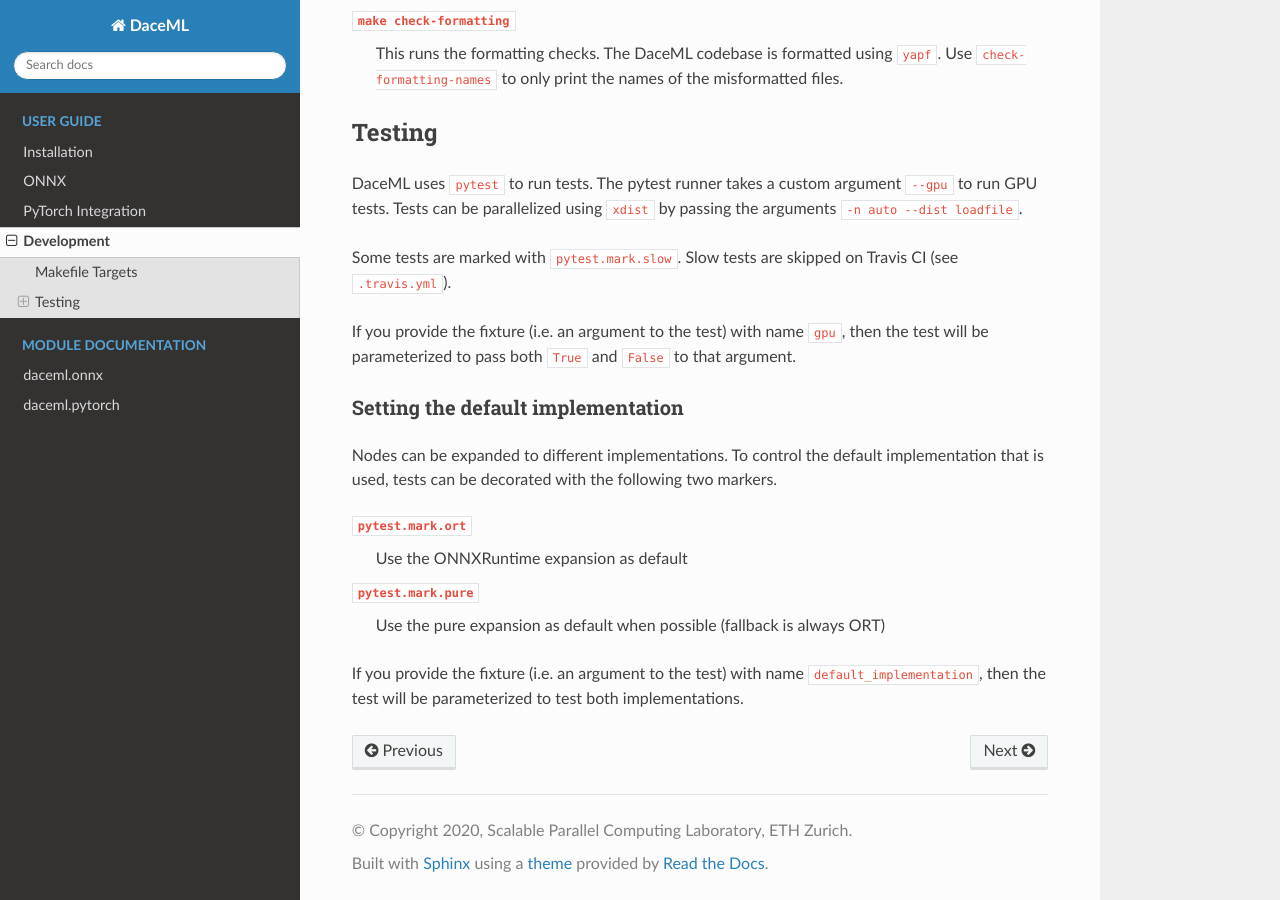
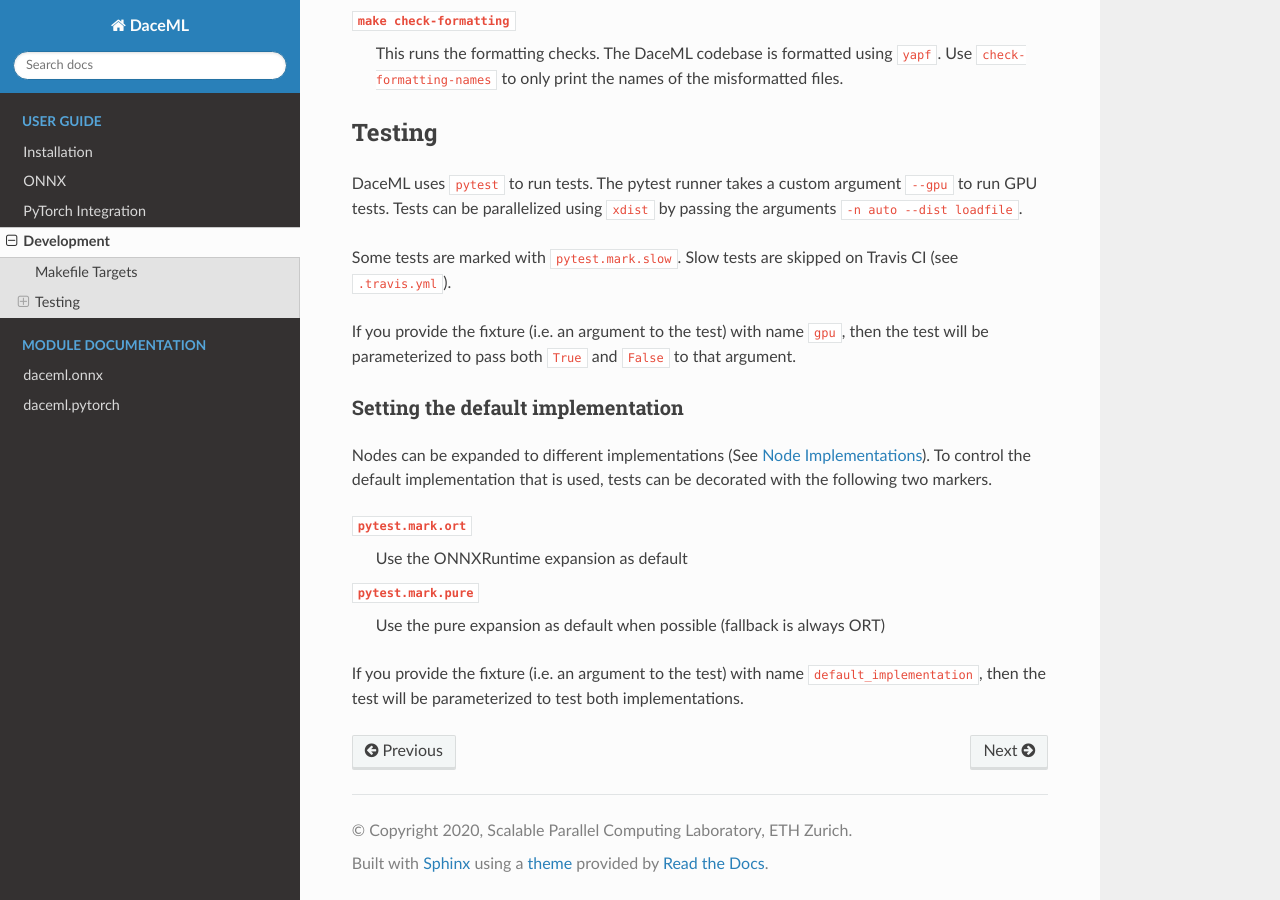
Before and after one commit to spcl/daceml, a Sphinx documentation site: the page built from doc/overviews/development.rst, in a window 1280 px wide and 900 px high, scrolled down 740 px. Built offline with Sphinx 7.4.7 and the Read the Docs theme 2.0.0, drawn with Linux system fonts in a browser that asks for light colours.

Commit message:
Improve development.rst documentation

```diff
--- a/doc/overviews/development.rst
+++ b/doc/overviews/development.rst
@@ -39,8 +39,8 @@
 
 Setting the default implementation
 ~~~~~~~~~~~~~~~~~~~~~~~~~~~~~~~~~~
-Nodes can be expanded to different implementations. To control the default implementation that is used, tests can be
-decorated with the following two markers.
+Nodes can be expanded to different implementations (See :ref:`node_implementations`). To control the default
+implementation that is used, tests can be decorated with the following two markers.
 
 ``pytest.mark.ort``
     Use the ONNXRuntime expansion as default
--- a/doc/overviews/onnx.rst
+++ b/doc/overviews/onnx.rst
@@ -101,6 +101,8 @@
 
     Automatically expanded library node "MyConvNode" with implementation "onnxruntime".
 
+.. _node_implementations:
+
 Node Implementations
 --------------------
 The ONNX library nodes work like library nodes in dace: they can have multiple implementations that can be selected
```
